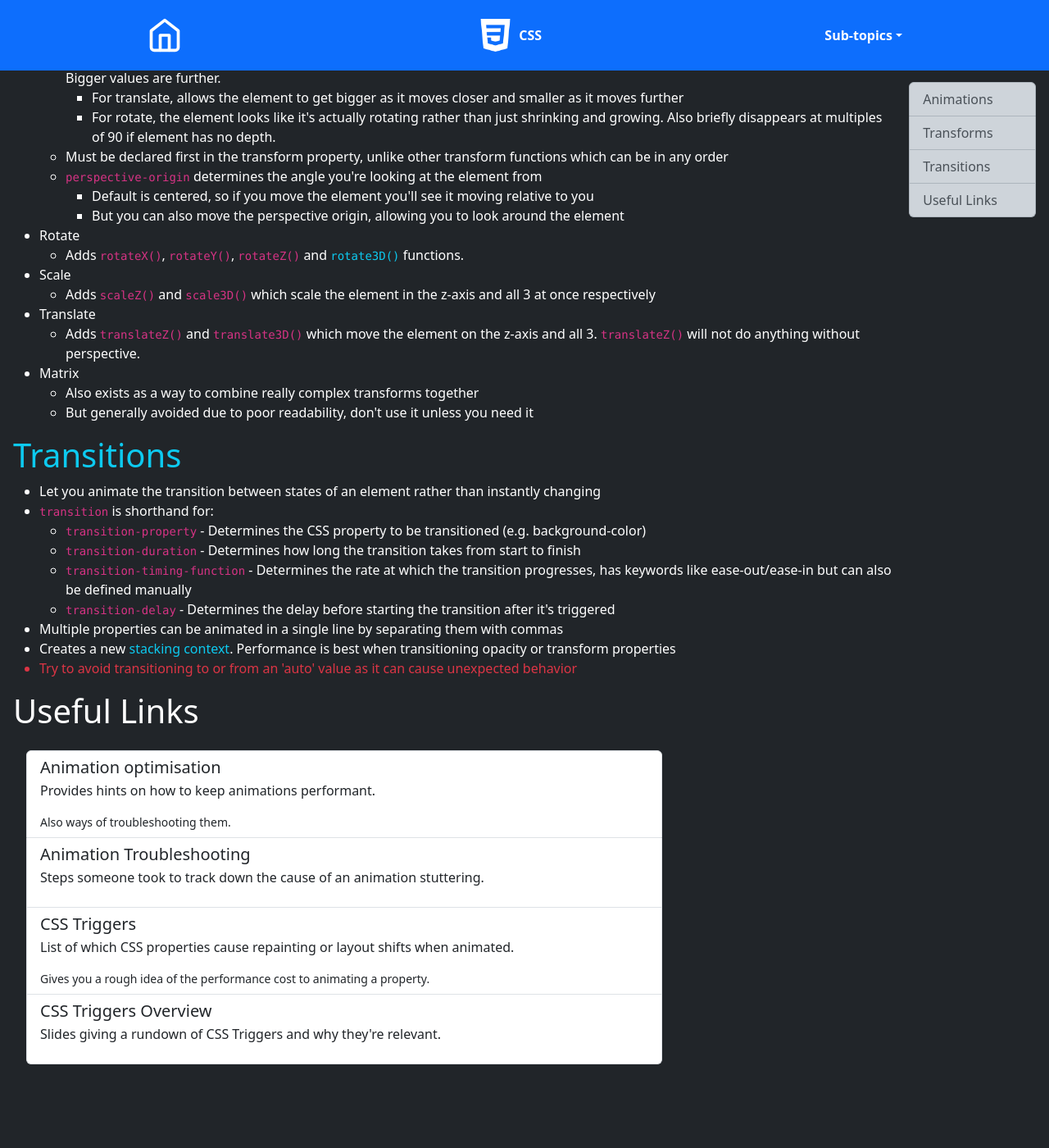
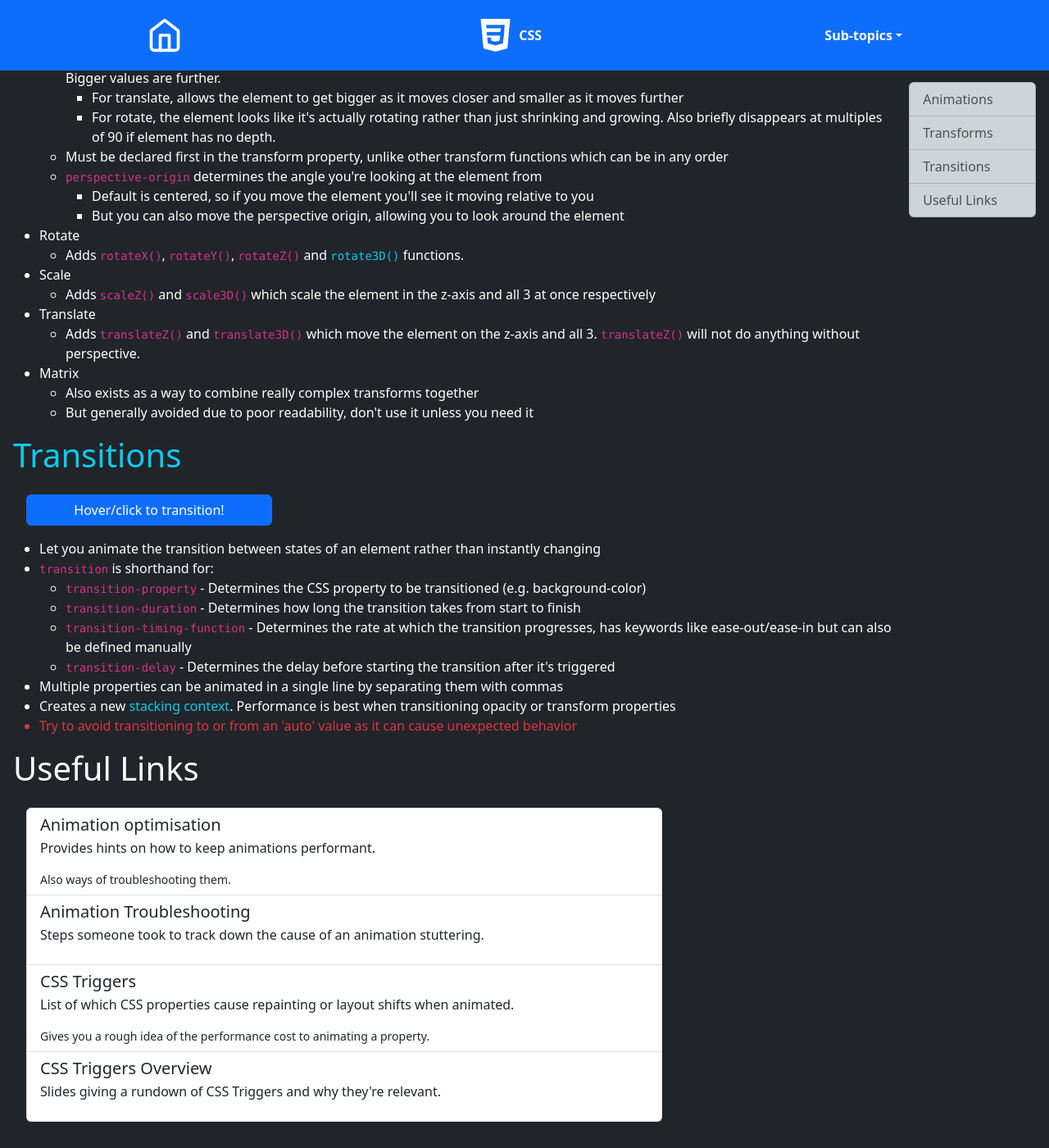
Before and after one commit to Brett-Tanner/Brett-Tanner.github.io, a Jekyll site: the page built from _css/animation.html, in a window 1280 px wide and 1400 px high, scrolled down 1751 px. Shown: the whole window at 82% size. Built offline with Jekyll 4.4.1, drawn with Linux system fonts in a browser that asks for light colours; before the commit the page ends 3081 px from its top, so only the background shows below that.

Commit message:
Add transition demo button

```diff
--- a/_css/animation.html
+++ b/_css/animation.html
@@ -343,6 +343,10 @@ layout: css
     >
   </h1>
 
+  <button id="transition-example" class="btn btn-primary m-3">
+    Hover/click to transition!
+  </button>
+
   <ul>
     <li>
       Let you animate the transition between states of an element rather than
--- a/_sass/main.scss
+++ b/_sass/main.scss
@@ -39,3 +39,19 @@ main#css a:not(.list-group-item) {
 main#css a:hover {
   color: rgb(43, 126, 142);
 }
+
+// Odin exercise stuff
+
+#transition-example {
+  width: 300px;
+  transition: width 2s, height 2s, rotate 2s;
+}
+
+#transition-example:hover {
+  width: 500px;
+  height: 50px;
+}
+
+#transition-example:active {
+  rotate: 360deg;
+}
```
